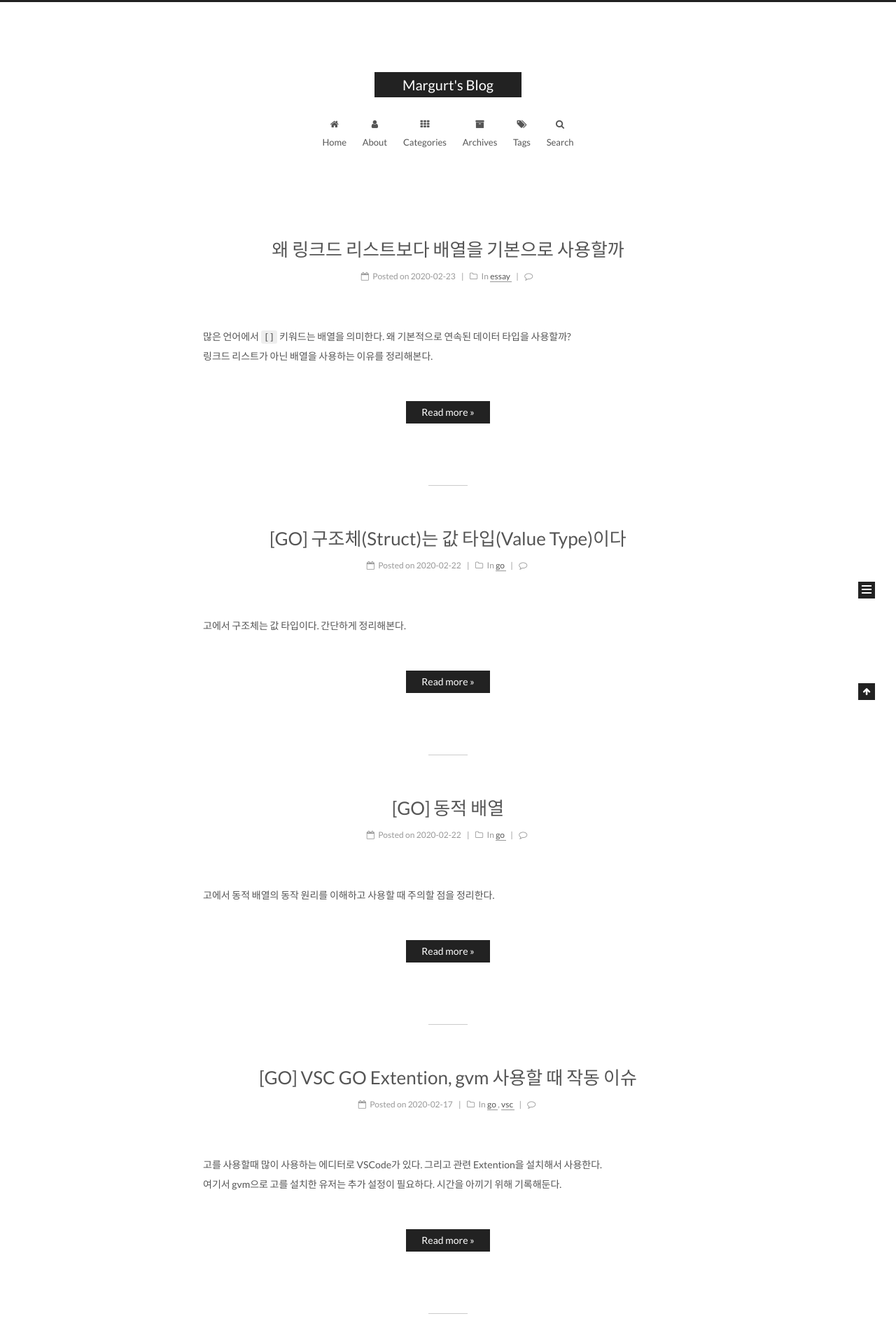
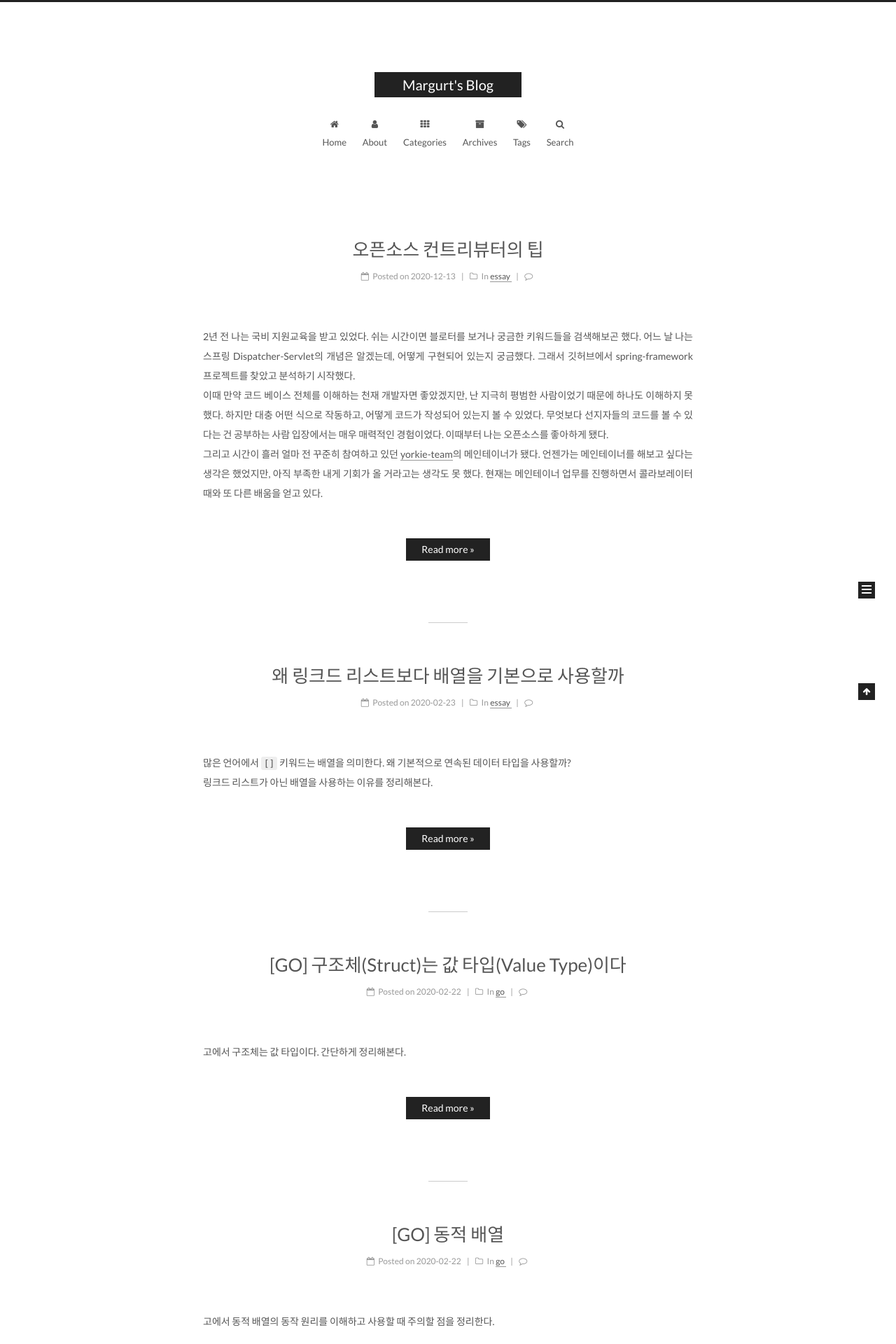
Before and after one commit to dc7303/dc7303.github.io, a Jekyll site: the page built from index.html, in a window 1280 px wide. Shown: the top 1920 px of the page at 70% size. Built offline with Jekyll 4.4.1, drawn with Linux system fonts in a browser that asks for light colours; the list of posts is cut into pages by our own code; comment, search, counter and statistics services are not loaded; part of the change alters nothing that is shown; some of the changed text lies outside the part shown.

Commit message:
오컨트리뷰터의 팁 추가

```diff
--- /dev/null
+++ b/_posts/2020-12-13-opensource-contribution.md
@@ -0,0 +1,142 @@
+---
+layout: post
+title: "오픈소스 컨트리뷰터의 팁"
+date: 2020-12-13 01:00:00
+category:
+- essay
+tag:
+- essay
+comments: true
+---
+
+2년 전 나는 국비 지원교육을 받고 있었다. 쉬는 시간이면 블로터를 보거나 궁금한 키워드들을 검색해보곤 했다. 어느 날 나는 스프링 Dispatcher-Servlet의 개념은 알겠는데, 어떻게 구현되어 있는지 궁금했다. 그래서 깃허브에서 spring-framework 프로젝트를 찾았고 분석하기 시작했다.
+이때 만약 코드 베이스 전체를 이해하는 천재 개발자면 좋았겠지만, 난 지극히 평범한 사람이었기 때문에 하나도 이해하지 못했다. 하지만 대충 어떤 식으로 작동하고, 어떻게 코드가 작성되어 있는지 볼 수 있었다. 무엇보다 선지자들의 코드를 볼 수 있다는 건 공부하는 사람 입장에서는 매우 매력적인 경험이었다. 이때부터 나는 오픈소스를 좋아하게 됐다.
+그리고 시간이 흘러 얼마 전 꾸준히 참여하고 있던 [yorkie-team](https://github.com/yorkie-team)의 메인테이너가 됐다. 언젠가는 메인테이너를 해보고 싶다는 생각은 했었지만, 아직 부족한 내게 기회가 올 거라고는 생각도 못 했다. 현재는 메인테이너 업무를 진행하면서 콜라보레이터 때와 또 다른 배움을 얻고 있다.
+
+# 글을 쓰는 이유
+이 글은 깃을 다루는 방법, PR을 보내는 방법, 이슈 등록하기 등을 가이드하는 글이 아니다. [yorkie-team](https://github.com/yorkie-team)의 컨트리뷰터에서 메인테이너가 되면서 그간 느꼈던 것들을 정리한 글이다. 팁(?)이라고 생각하면 좋을 것 같다. 오픈소스 활동을 동경하던 1년전 나와 같은 개발자가 이 글을 보고 조금이나마 도움이 됐으면 하는 마음으로 글을 작성한다.
+
+# 왜 오픈소스인가?
+## 성장
+성장이 처음에 나오는 것은 너무 당연한 것 같다. 이 부분은 나와 같은 주니어 개발자들에게 특히 말해주고 싶다. 진행 중인 사이드 프로젝트가 없다면? 당장 오픈소스를 시작해라.
+
+회사 업무별 차이는 있겠지만, 하는 일이 반복되면 그 업무에 익숙해지는 게 당연하다. 가끔 딴생각하면서도 업무를 척척해나가고 있는 모습을 보면 익숙함의 힘은 대단하다. 하지만 개발자는 이것을 조심해야 한다. 익숙한 기술, 아키텍처, 코드, 협업방식, 업무 프로세스 등 익숙함을 지속하면 획일적인 사고방식에 갇혀버릴 수 있다.
+
+만약 당신이 회사 협업환경에 너무 익숙해져 있다면? 오픈소스라는 새로운 환경에서 입사자의 마음으로 다양한 프로젝트에 참여해봤으면 좋겠다.
+
+## 커리어
+나를 개발자의 길로 인도한 친구가 했던 조언이 있다. '너는 스펙이 좋지 않으니까 잔디 열심히 심어'라고 말이다. 나는 음악을 전공했지만 중퇴했다. 그리고 독학과 국비 지원교육을 통해 개발자의 길로 들어선 케이스다. 이런 내 사정을 누구보다 잘 알기에 친구가 시키는 대로 했다.
+
+친구의 말이 맞았다. 실제 깃허브 활동을 긍정적으로 보고 채용 관련 연락을 주셨던 분들이 있었다. 이런 경험을 보면 깃허브는 개발자를 표현하는 좋은 플랫폼이라고 생각한다. 내가 작성한 코드, PR, issue, 커밋 메시지 등 많은 걸 노출할 수 있다. 그래서 어떤 채용담당자에게는 개발자를 검증할 수 있는 좋은 공간으로 활용된다.
+
+## 영어
+깃허브는 전 세계의 개발자들이 모여있는 플랫폼이다. 다양한 국가의 사람들이 활용하는 협업 환경이라 대부분의 프로젝트에서 영어가 표준언어로 사용되고 있다. 나도 영작을 많이 하게 되면서 영어 실력 향상에 많은 도움이 되고 있다. (물론 Grammarly, 구글 번역기는 내가 가장 좋아하는 툴이 되었다)
+
+---
+
+# 준비자세
+## 침착하고 인내하자
+오픈소스 참여를 시작하기 전 나는 호흡을 통한 침착함을 유지하는 방법에 대해 이야기하고 싶다. 뜬금없지만 중요한 이야기다.
+1. 호흡을 불편하지 않을 정도로 적당히 들이쉰다.
+2. 몸이 축 처진 것처럼 힘을 뺀다.
+3. 코에서 바람이 새어 나오듯이 천천히 호흡을 내쉰다.
+4. 몸에 모든 공기가 빠져나간 느낌이 될 때까지 호흡에 집중한다
+
+실제 내가 개발하면서 침착함과 집중력을 유지하기 위해 자주 사용하는 호흡법이다. 이 이야기를 하는 이유는 침착함이 매우 중요하기 때문이다. 절대 급하게 하지 말라고 당부하고 싶다.
+
+오픈소스에 참여할 때는 회사처럼 누군가 옆에 앉아 설명해주지 않는다. 개발자는 단지 문서와 히스토리, 그리고 코드를 보며 이 프로젝트를 분석하는 모험을 해야 한다. 이 일은 결코 쉽지 않으며 꽤 피곤한 여정이 될 수 있다. 그렇기 때문에 우리의 마음가짐은 항상 고요한 호수와 같아야 한다.
+
+## 이유를 준비하자
+개발 업무뿐만 아니라 모든 일이 그렇듯 '왜?'가 중요하다. 개발자는 작성하는 코드에 관해 설명할 수 있어야 한다. 그리고 개발자는 이 규칙을 지키기 위해 노력해야 한다.
+
+오픈소스 협업에서는 특히 중요하다. 모든 대화, PR, 이슈 트래킹, 제안 등은 설득할 수 있는 이유가 명확해야 된다. 오픈소스 관리자들은 회사처럼 밀착해서 소통할 수 있는 개발자들이 아니다. 또한 당신에 대해 알지 못한다. 따라서 언제든 당신의 행동에 많은 질문을 던질 준비가 되어 있는 사람들이다. 그러니 항상 내 행동을 설명할 수 있는 준비를 해두면 좋다.
+
+## 뻔뻔해지자
+오픈소스에 익숙하지 않은 개발자들이 공통으로 겪을 수 있는 기분은 거절에 대한 두려움이다. 나도 공감한다. 하지만 이건 마음에 드는 이성에게 번호를 물어봐서 거절당하는 것보다는 덜 부끄럽다. 그러니 뻔뻔해졌으면 좋겠다.
+일화로 나는 어떤 프로젝트에서 부족한 영어 실력 때문에 벙어리라는 소리를 들으며 이슈가 닫힌 적이 있었다. 그때의 상처는 아물어서 아무렇지 않다. 그러니 자신감 있게 소통했으면 좋겠다.
+
+## 깃, 깃허브는 공부하자
+깃과 깃허브와 친해져야하는 것은 언급하지 않아도 모두 공감할 거라고 생각한다.
+
+## 본업이 잊지말자
+프로답게 행동해야 한다. 항상 나의 본업에 영향을 줄 만큼 무리하지 않도록 주의해야 한다. 조절이 어렵다면 집에 있는 가족을 생각해보자. 회사는 금전적 보상이 따르지만, 오픈소스는 그렇지 않다.
+
+---
+
+# 프로젝트를 고르는 기준
+## 동기부여
+프로젝트를 선택할 때 내가 재밌게 할 수 있는걸 선택하는 게 중요하다. 내가 `Yorkie`를 선택한 이유는 이러했다.
+1. 회사에서 협업 도구를 교체하자는 이슈가 있었다.
+2. 내가 만들어보면 어떨까?
+3. Real-time application에 관심이 생겼다.
+4. 어? `Yorkie`가 실시간 동기화 스토리지를 지원하네?
+
+이러한 동기가 있어서 프로젝트를 시간 가는 줄 모르고 분석했다. 어떤 행동에 대해 타당한 이유가 있다면 높은 추진력을 낼 수 있도록 도와준다.
+
+## 사용하고 싶은 기술
+관심사가 없다면 평소 관심 있는 기술로 생각을 좁혀보자. 나의 경우 Go 언어를 매우 좋아한다. 그래서 `Yorkie`에 참여하기 전 `mattermost-server` 또는 `docker`에 참여해보려고 문서를 읽고 있었다. 다행히 `Yorkie`는 Go를 쓰고 있었고 덕분에 코딩하는 게 즐거웠다. 평소에 관심 있는 기술을 사용하는 프로젝트라면 작업에 즐거움을 더해줄 것이다. 적어도 회사 밖에서는 우리가 좋아하는 것을 하자.
+
+## 문서화 수준
+문서화 여부는 꽤 중요하다. 회사는 책임자가 있기 때문에 문서화가 안 되어 있어도 어느 정도 프로젝트 관리가 될 수 있다. 하지만 오픈소스는 아니다. 프로젝트 규모가 커질수록 문서화의 중요도는 배로 늘어난다.
+
+이것은 해당 프로젝트의 진입 장벽을 낮춰주기도 한다. `CONTRIBUTING.md`, `CHANGELOG.md`, `README.md` 등을 먼저 살펴보고 문서화 수준을 파악하자. 문서화 관리가 잘 되고 있다면 일관성 있게 프로젝트가 관리되고 있을 가능성이 높다. 그리고 이것은 초보자들에게 혼란스러움을 줄여줄 것이다.
+
+## 테스트 코드 관리
+프로젝트에서 테스트는 건물의 기둥과도 같다. 특히 오픈소스에서는 많은 개발자의 자발적 참여를 통해 관리되기 때문에 그 중요성이 배가 된다. 그래서 많은 오픈소스 프로젝트들이 테스트 코드를 꼼꼼하게 관리한다.
+
+테스트 관리가 잘 되어 있는 프로젝트라면 진입장벽이 낮을 것이다. 어떤 로직을 분석할 때 테스트 코드는 좋은 시작점이 될 것이다. 그러니 초보자라면 테스트 코드 관리가 잘 되어 있는지 살펴보고 선택하자.
+
+## Issues & PR History
+이슈와 PR 히스토리를 살펴보자. 아래 기준으로 메인테이너들의 흔적을 살펴보면 좋다.
+
+1. 이슈 라벨관리가 잘되어 있는가?
+2. 지속해서 업데이트가 잘 되고 있는가?
+3. 코드리뷰가 잘 되고 잇는가?
+4. 메인테이너는 친절한가?
+
+사실 이 리스트들에서 말하는 '잘 되고 있다'는 것은 기준이 없다. 관리 수준이 높을수록 초보자의 진입 장벽이 낮을 수 있기 때문에 참고 정도만 하면 좋을 것 같다.
+
+## goodfirstissue
+이것저것 찾기 귀찮다면 [https://goodfirstissue.dev/](https://goodfirstissue.dev/)를 살펴보면 좋다. 처음 오픈소스 기여하기 좋은 프로젝트를 추천해주고 있다.
+
+---
+
+# 기여하기
+## 문서 읽기
+컨트리뷰터를 위한 문서 중 대표적으로 `CONTRIBUTING.md`, `README.md` 같은 것들이 있다. 로마에서는 로마법을 따라야 하니까 적어도 두 문서는 읽어보자.
+
+`REAMDE.md`는 프로젝트에 대한 설명과 사용방법 등을 포함하고 있기 때문에 당연히 읽게 될 것이다. 중요한 건 `CONTRIBUTING.md`(다른 이름일 수도 있다)를 읽는 것이다. 이 문서에는 프로젝트 관리자가 컨트리뷰터에게 전하는 요구사항들이 있다. 읽고 이 규칙들을 지키려고 노력하자. 꼭!
+
+## 기여하는 방법들
+버그를 수정하고 새로운 피처를 만드는 것 만이 기여가 아니다. 이슈 제보, 버그 수정, 오타 수정, 테스트 추가, 리팩토링, 프로파일링, 제안 등 그 범위는 다양하다. 당신이 할 수 있는 일이 많다는 뜻이다.
+
+## 이슈 고르기
+무작정 프로젝트를 클론 받아서 분석하는 건 더 험난한 길이 될 수 있다. 나는 지름길을 택하라고 말하고 싶다.
+
+처음 시작하는 사람이라면 `good first issue` 라벨이 붙어있는 이슈를 시작하는 걸 추천한다. `good first issue`는 말 그대로 처음 시작하기 좋은 이슈다. 진행하면서 프로젝트 흐름을 이해할 수 있는 이슈들이 이 라벨에 해당한다.
+![issue](/assets/images/post/opensource-contribution-yorkie-issue.png){: width="100%"}*\<Yorkie good first issue\>*
+
+그리고 이슈를 진행하고 싶다면 `Could I try this issue?`라고 물어보자. 이미 진행하고 있는 일을 중복하는 수고를 줄일 수 있다.
+![could-i-try](/assets/images/post/opensource-contribution-could-i-try.png){: width="100%"}*\<허락 받았다 :)\>*
+
+## 코드 분석
+새로운 개발자의 진입장벽을 낮출 수 있다는 것은 테스트 코드의 또 다른 힘이다. 선택한 이슈를 진행하게 되었다면 관련 테스트 코드를 먼저 살펴보면서 좀 더 빠르게 로직의 흐름을 파악할 수 있다.
+
+만약 분석이 필요한 기능의 테스트 케이스가 존재하지 않는다면 테스트 코드를 작성해서 PR을 보내보자. 테스트 코드를 작성하다 보면 자연스럽게 해당 로직을 분석할 것이다. 어쩌면 그 기능에 대해 누구보다 더 잘 알게 될 수도 있다.
+
+분석도 어렵고 테스트 코드 작성도 어렵다면 메인테이너에게 정중히 질문하면 된다. 대부분의 메인테이너들이 매우 친절하게 잘 설명해줄 것이다.
+
+## Pull request
+꼭 완벽하게 완성된 코드를 PR할 필요는 없다. 대부분의 메인테이너는 당신이 어떤 고충을 겪고 있는지 이해하려고 노력하는 사람들이다. 미완성된 PR이라도 어려움이 있다면 PR을 보낸 뒤 코멘트를 남기자. 그러면 메인테이너가 피드백을 통해 당신이 작업을 지속할 수 있도록 도와줄 것이다.
+
+그리고 작성된 코드가 많다면 한 번에 병합되는 일은 드물다. 오히려 PR이 한참 동안 진행되는 경우가 많다. 심지어 반려될 수도 있다. 이것은 매우 자연스러운 일이니 '내가 실력이 부족한가?'와 같은 어리석은 생각은 하지 말도록 하자.
+
+## 코드리뷰
+나는 코드리뷰를 진행할 때 제일 중요한 건 '상대방의 작업을 존중하는 것'이라고 생각한다. 그래서 코멘트에 항상 칭찬을 아끼지 않으려고 한다. 특히 따봉은 중요하기 때문에 항상 빼먹지 않으려고 노력한다.
+
+![compliment](/assets/images/post/opensource-contribution-compliment.png){: width="100%"}*\<칭찬을 아끼지 않는 Yorkie\>*
+
+모두가 이런 마음으로 코드리뷰에 임한다면 코드리뷰 분위기가 대체로 밝을 것이다. 실제 `Yorkie`에서는 이런 분위기를 지향하고 있어서 그런지 몰라도 코드리뷰 분위기가 좋다. 그러니 당신도 이런 마음으로 리뷰에 임했으면 좋겠다. 그렇게 되면 자연스럽게 '이거 바꿔주세요' 보다는 '이걸 이렇게 바꾸는 건 어떨까요?'라고 말하는 친절한 개발자가 될 수 있을 것이다.
+
+# 마무리
+주말에 코로나 때문에 집에만 있어야 하는데 심심하다면 깃허브를 추천하고 싶다. 여기가 바로 최고의 놀이터다.
--- a/about/index.md
+++ b/about/index.md
@@ -6,9 +6,8 @@ title: ''
 
 # About Me
 - 안녕하세요. 최동철입니다.
-- 주변에서 Mark라고 부릅니다.
-- 요거트를 너무 좋아해서 Mark + yogurt = margurt가 되었습니다.
-- 현재 CODEF팀 소프트웨어 개발자입니다.
+- 현재 [CODEF](https://codef.io)팀 소프트웨어 개발자입니다.
+- 오픈소스 프로젝트 [Yorkie](https://github.com/yorkie-team)에서 메인테이너로 활동하고 있습니다.
 
 # Life
 - 책읽기를 좋아합니다.
@@ -22,3 +21,4 @@ title: ''
 - 단순 반복적인 업무를 싫어해서 자동화하는 것을 좋아합니다.
 - 해피해킹 키보드 중독자입니다.
 - Vim 또는 Vim plugin을 사용합니다.
+- Go와 Python을 좋아합니다.
```
Also changed, not shown: assets/images/post/opensource-contribution-compliment.png (added), assets/images/post/opensource-contribution-could-i-try.png (added), assets/images/post/opensource-contribution-yorkie-issue.png (added).
